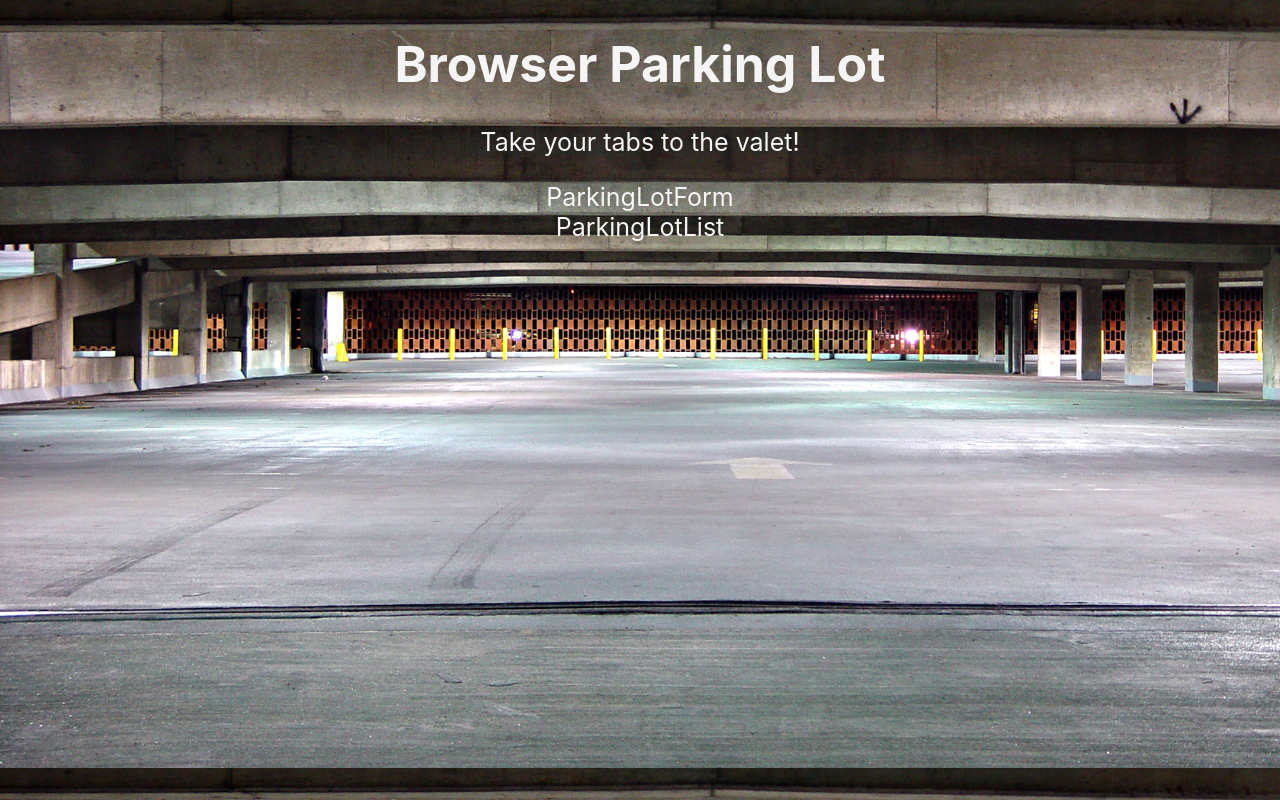
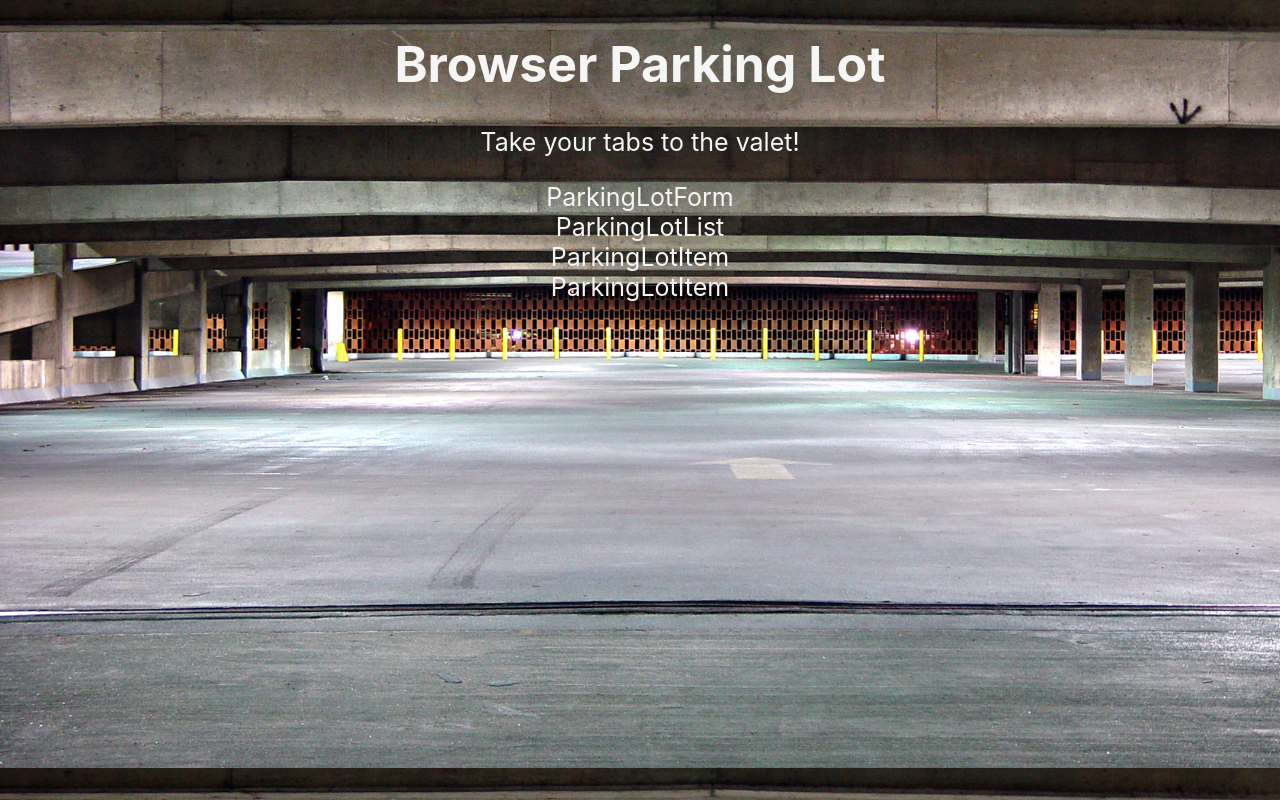
Before and after one commit to alamb624/the-browser-parking-lot, a React (Create React App) app: page / in a window 1280 px wide. Built offline with nearby package versions, Linux system fonts and the light colour scheme; a web font is replaced by a local one.

Commit message:
ParkingLotList

```diff
--- a/package.json
+++ b/package.json
@@ -7,6 +7,7 @@
     "@testing-library/jest-dom": "^5.17.0",
     "@testing-library/react": "^13.4.0",
     "@testing-library/user-event": "^13.5.0",
+    "nanoid": "^5.0.4",
     "react": "^18.2.0",
     "react-dom": "^18.2.0",
     "react-scripts": "5.0.1",
--- a/src/App.js
+++ b/src/App.js
@@ -1,4 +1,5 @@
 import { useState } from "react";
+import { nanoid } from "nanoid";
 import ParkingLotForm from "./Components/ParkingLotForm/ParkingLotForm";
 import ParkingLotList from "./Components/ParkingLotList/ParkingLotList";
 
@@ -7,12 +8,14 @@ import './App.css';
 function App() {
     let [parkingLotItems, setParkingLotItems] = useState([
        {
+          id: nanoid(),
           date: "2023-06-27",
           priority: "Low",
           link: "https://google.com/",
           description: "Ultimate source of truth.",
        },
        {
+          id: nanoid(),
           date: "2023-08-29",
           priority: "Medium",
           link: "https://react.dev/",
@@ -28,7 +31,7 @@ function App() {
       </header>
       <main>
           <ParkingLotForm />
-          <ParkingLotList />
+          <ParkingLotList parkingLotItems={parkingLotItems} />
       </main>
     </div>
   );
--- /dev/null
+++ b/src/Components/ParkingLotList/ParkingLotItem.jsx
@@ -0,0 +1,7 @@
+import React from 'react';
+
+export default function ParkingLotItems() {
+    return (
+        <div>ParkingLotItem</div>
+    );
+}
--- a/src/Components/ParkingLotList/ParkingLotList.jsx
+++ b/src/Components/ParkingLotList/ParkingLotList.jsx
@@ -1,7 +1,16 @@
 import React from 'react';
+import ParkingLotItem from './ParkingLotItem';
 
-export default function ParkingLotList(){
+export default function ParkingLotList({ parkingLotItems}) {
+
+    let ParkingLotItemsJsx = parkingLotItems.map( item =>
+    <ParkingLotItem key={item.id} {...item} />
+    );
+
     return(
-        <div>ParkingLotList</div>
+        <div>
+            ParkingLotList
+            { ParkingLotItemsJsx }
+        </div>
     );
 }
```
Also changed, not shown: 1 other file (tests, documents, lock files or other folders). Lines whose indentation alone changed are shown as unchanged.
